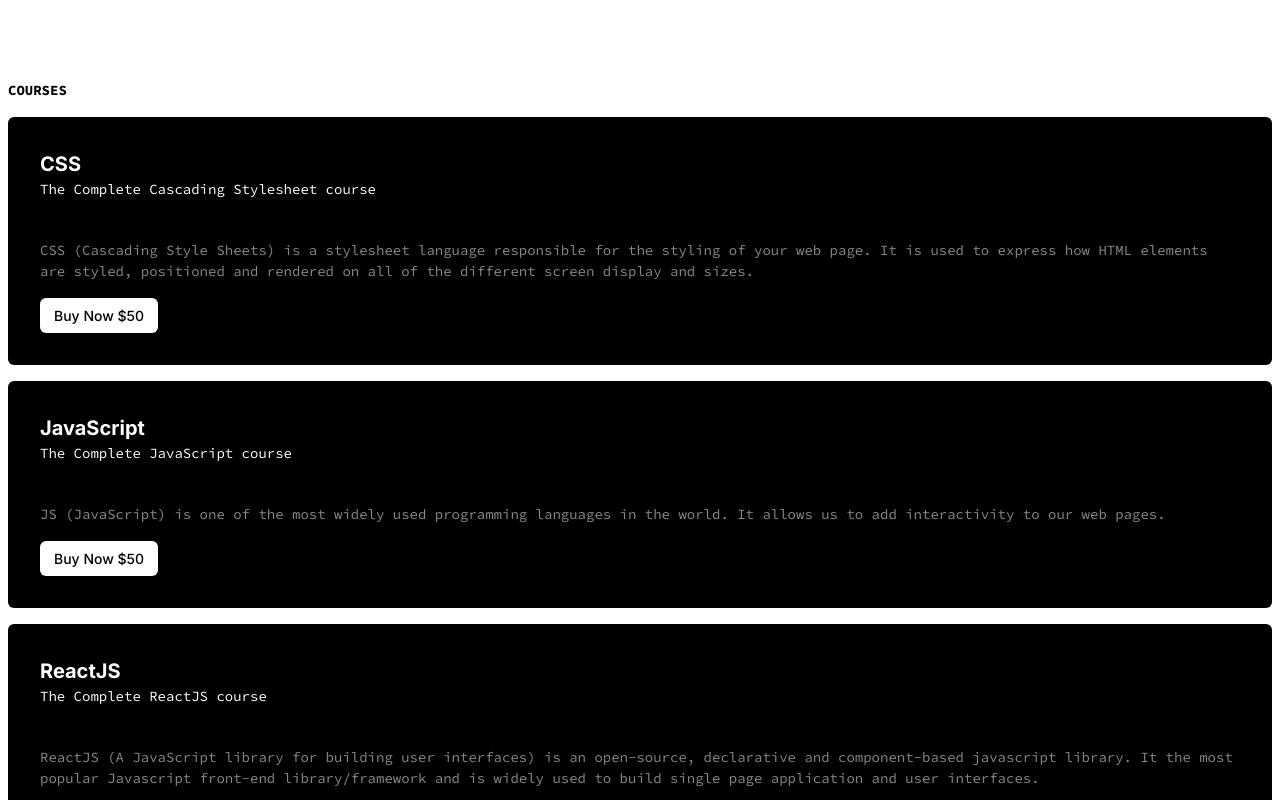
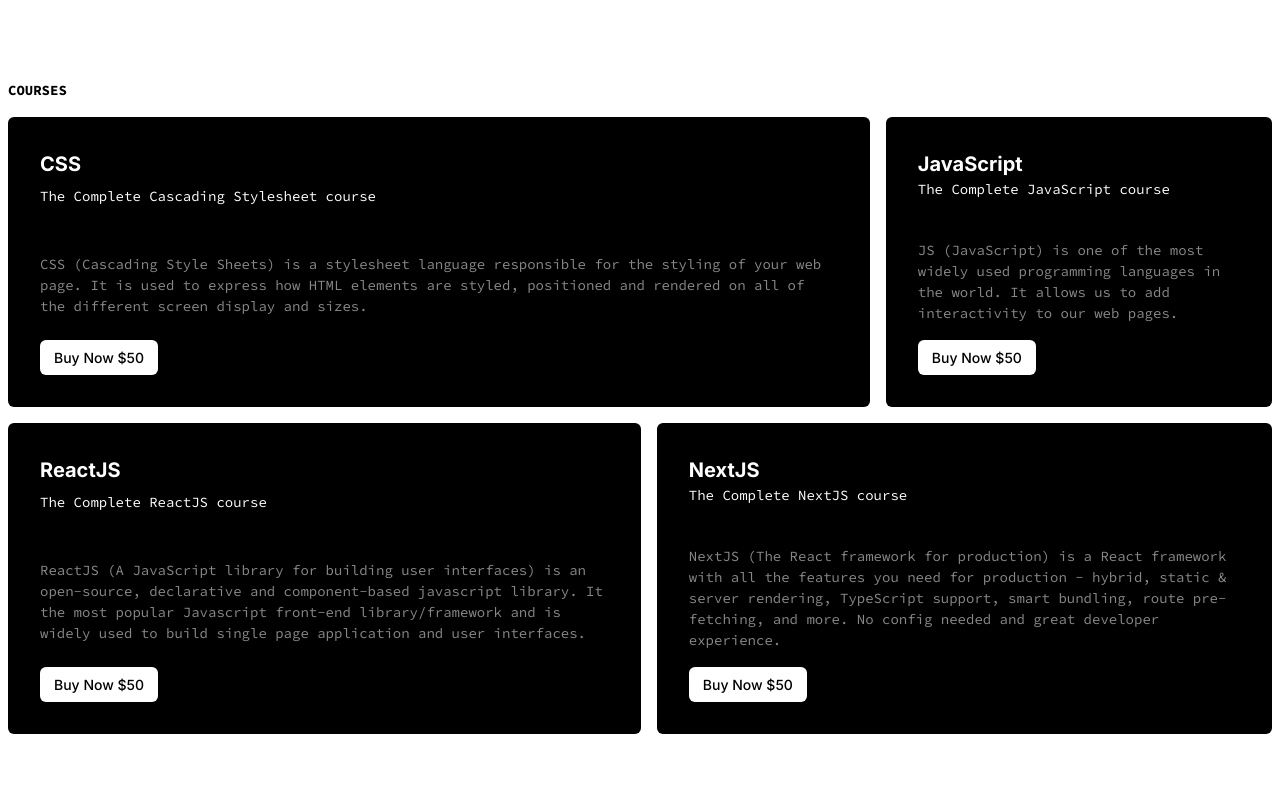
Before and after one commit to vlimbo/pricing-section, a plain HTML site: page index.html in a window 1280 px wide. Shown: the top 800 px of the page. Drawn offline with Linux system fonts and the light colour scheme.

Commit message:
Create grid layout with gaps
The gaps were added to the grid layout on the grid container, and margin got removed from the individual items.

```diff
--- a/index.html
+++ b/index.html
@@ -25,7 +25,7 @@
     <section class="pricing container">
       <h1 class="pricing__title">Courses</h1>
       <div class="pricing__grid-container">
-        <div class="pricing__box pricing__box--0margin">
+        <div class="pricing__box pricing__box--0margin pricing__box--css">
           <h2 class="pricing__box__title">CSS</h2>
           <p class="pricing__box__description1">
             The Complete Cascading Stylesheet course
@@ -38,7 +38,7 @@
           </p>
           <button class="btn pricing__btn">Buy Now $50</button>
         </div>
-        <div class="pricing__box">
+        <div class="pricing__box pricing__box--js">
           <h2 class="pricing__box__title">JavaScript</h2>
           <p class="pricing__box__description1">
             The Complete JavaScript course
@@ -49,7 +49,7 @@
           </p>
           <button class="btn pricing__btn">Buy Now $50</button>
         </div>
-        <div class="pricing__box">
+        <div class="pricing__box pricing__box--react">
           <h2 class="pricing__box__title">ReactJS</h2>
           <p class="pricing__box__description1">The Complete ReactJS course</p>
           <p class="pricing__box__description2">
@@ -60,7 +60,7 @@
           </p>
           <button class="btn pricing__btn">Buy Now $50</button>
         </div>
-        <div class="pricing__box">
+        <div class="pricing__box pricing__box--next">
           <h2 class="pricing__box__title">NextJS</h2>
           <p class="pricing__box__description1">The Complete NextJS course</p>
           <p class="pricing__box__description2">
--- a/styles/components/pricing.css
+++ b/styles/components/pricing.css
@@ -69,7 +69,39 @@
 /* @media (min-width: 768px) {} */
 
 /* lg */
-/* @media (min-width: 1024px) {} */
+@media (min-width: 1024px) {
+  .pricing__grid-container {
+    display: grid;
+    gap: 1rem;
+    grid-template-areas:
+      "css css css jav"
+      "rea rea nex nex";
+  }
+
+  .pricing__box {
+    display: flex;
+    flex-direction: column;
+    align-items: flex-start;
+    justify-content: space-between;
+    margin: 0;
+  }
+
+  .pricing__box--css {
+    grid-area: css;
+  }
+
+  .pricing__box--js {
+    grid-area: jav;
+  }
+
+  .pricing__box--react {
+    grid-area: rea;
+  }
+
+  .pricing__box--next {
+    grid-area: nex;
+  }
+}
 
 /* xl */
 /* @media (min-width: 1280px) {} */
```
